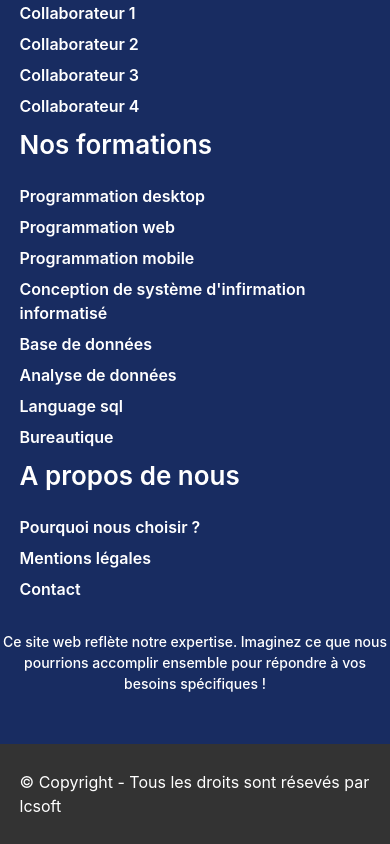
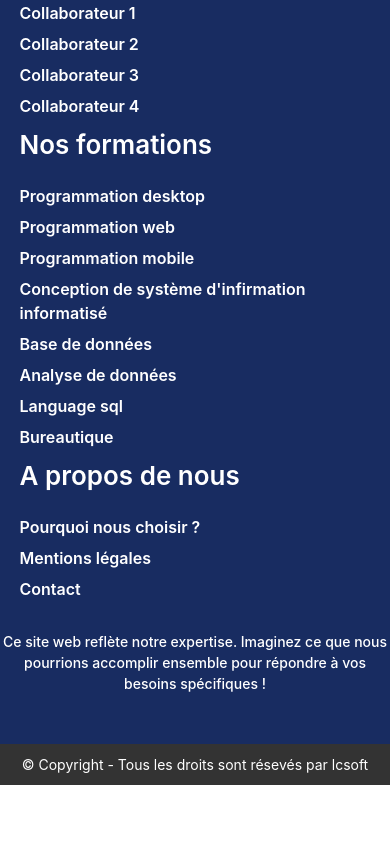
Before and after one commit to Didokapanga/labocongosoft, a React (Vite) app: page / in a window 390 px wide. Shown: the part 9639-10483 px from the top of the page. After the commit the page ends 10424 px from the top, so only its background shows below. Built offline with nearby package versions, Linux system fonts and the light colour scheme.

Commit message:
section copyright

```diff
--- a/src/components/Copyright/Copyright.css
+++ b/src/components/Copyright/Copyright.css
@@ -60,10 +60,10 @@
         justify-content: center;
     }
 
-    .copyright-left p {
+    .copyright-left .copyright-text {
         margin: 0;
         padding: 0;
-        font-size: 12px;
+        font-size: 14px;
     }
 
     .copyright-right {
--- a/src/components/Copyright/Copyright.jsx
+++ b/src/components/Copyright/Copyright.jsx
@@ -7,8 +7,8 @@ const Copyright = () => {
     return (
         <div className='copyright'>
             <div className="copyright-content">
-                <div className="copyrigth-left">
-                    <p>© Copyright - Tous les droits sont résevés par lcsoft</p>
+                <div className="copyright-left">
+                    <p className='copyright-text'>© Copyright - Tous les droits sont résevés par lcsoft</p>
                 </div>
                 <div className="copyright-right">
                     <sapn className="social-media"><FaFacebook /></sapn>
```
